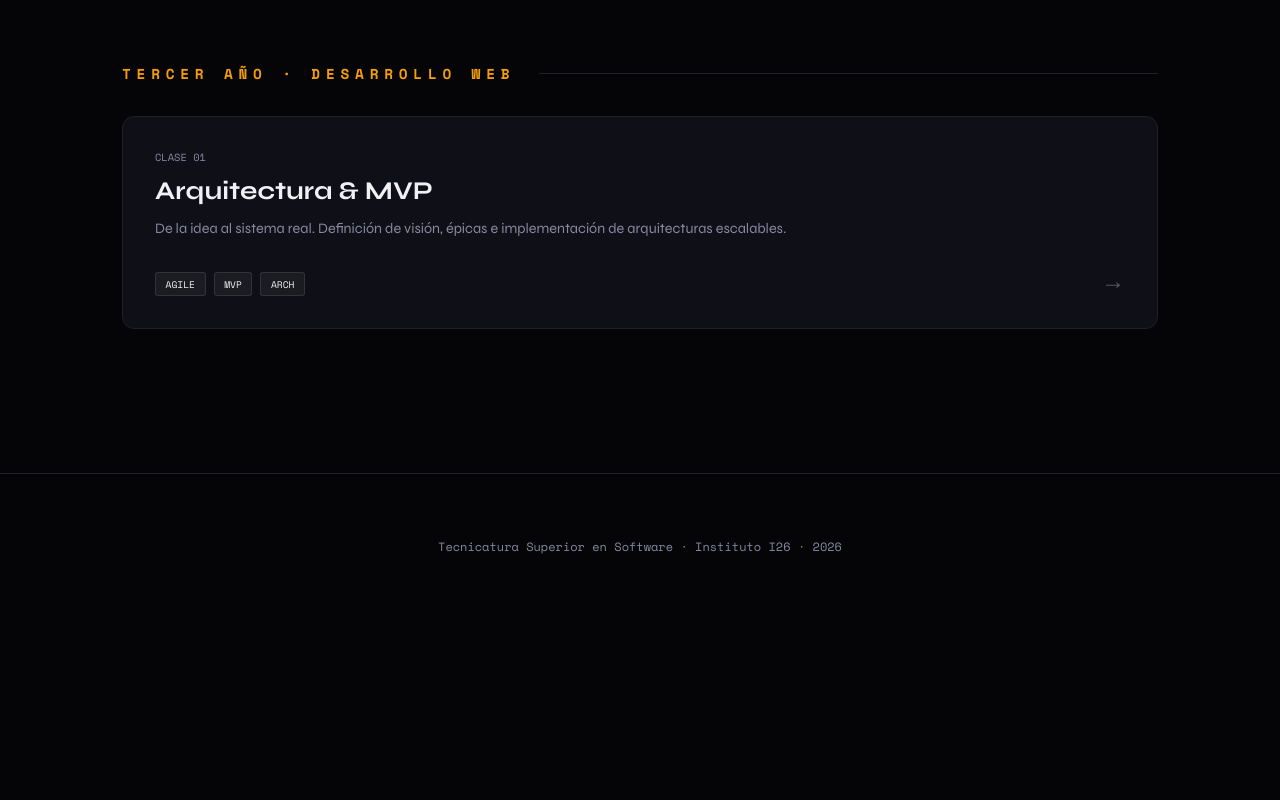
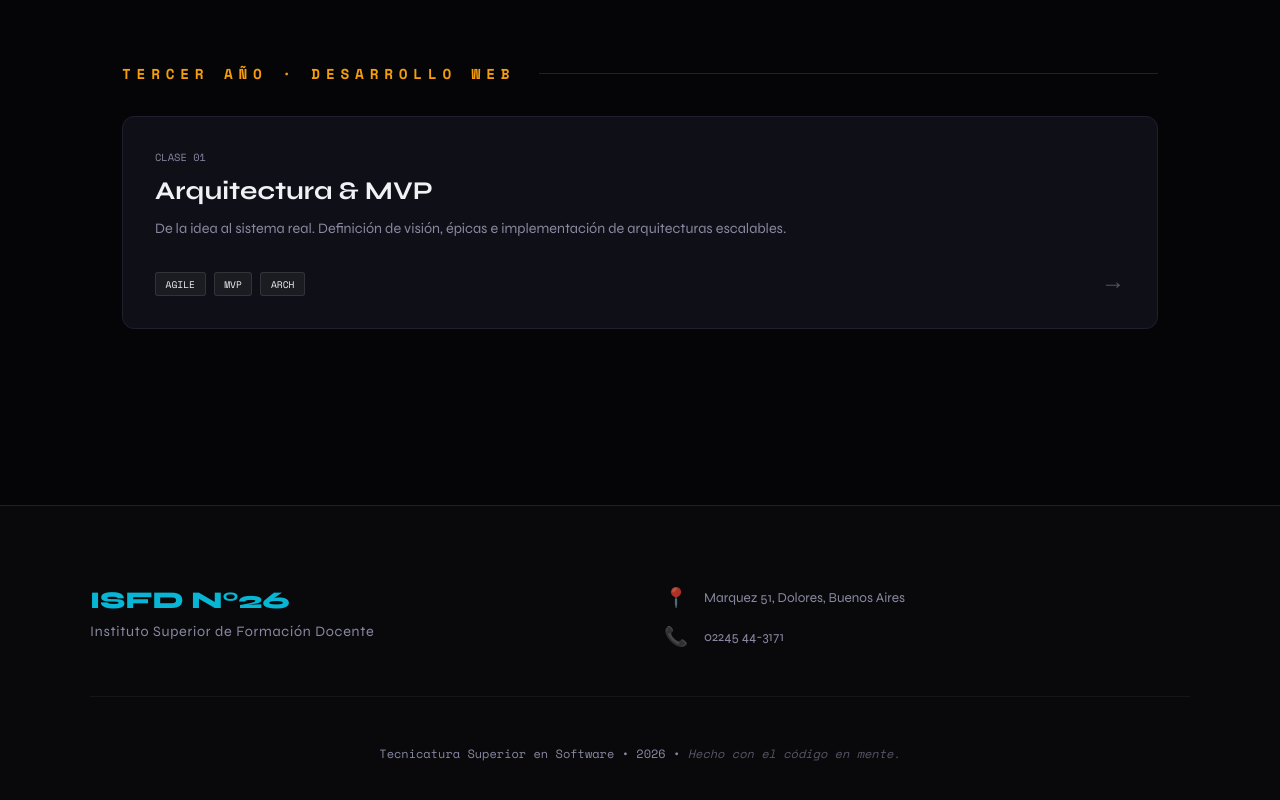
Before and after one commit to mjsis20052/i26, a plain HTML site: page index.html in a window 1280 px wide. Shown: the part 860-1660 px from the top of the page. Before the commit the page ends 1479 px from the top, so only its background shows below. Drawn offline with nearby package versions, Linux system fonts and the light colour scheme.

Commit message:
Update footer with institutional ISFD N°26 details

```diff
--- a/index.html
+++ b/index.html
@@ -188,22 +188,73 @@
         .card.c:hover h2 { color: var(--accent-c); }
 
         footer {
-            padding: 4rem 2rem;
-            text-align: center;
+            padding: 5rem 2rem 3rem;
+            background: rgba(255,255,255,0.02);
             border-top: 1px solid var(--border);
-            margin-top: 2rem;
+            margin-top: 4rem;
         }
 
-        footer p {
+        .footer-container {
+            max-width: 1100px;
+            margin: 0 auto;
+            display: grid;
+            grid-template-columns: 1fr 1fr;
+            gap: 3rem;
+        }
+
+        .footer-brand h3 {
+            font-size: 1.5rem;
+            font-weight: 800;
+            color: var(--accent-c);
+            margin-bottom: 0.5rem;
+        }
+
+        .footer-brand p {
+            color: var(--muted);
+            font-size: 0.9rem;
+            letter-spacing: 0.05em;
+        }
+
+        .footer-info {
+            display: flex;
+            flex-direction: column;
+            gap: 1rem;
+        }
+
+        .info-item {
+            display: flex;
+            align-items: center;
+            gap: 1rem;
+            color: var(--muted);
+            font-size: 0.85rem;
+        }
+
+        .info-icon {
+            font-size: 1.2rem;
+            opacity: 0.7;
+        }
+
+        .footer-bottom {
+            grid-column: 1 / -1;
+            padding-top: 3rem;
+            border-top: 1px solid rgba(255,255,255,0.05);
+            text-align: center;
             font-family: 'Space Mono', monospace;
             font-size: 0.75rem;
             color: var(--muted);
+        }
+
+        .footer-bottom .relaxed {
+            font-style: italic;
+            opacity: 0.6;
         }
 
         @media (max-width: 768px) {
             header { padding: 3rem 1.5rem; }
             h1 { font-size: 2.8rem; }
             .grid { grid-template-columns: 1fr; }
+            .footer-container { grid-template-columns: 1fr; gap: 2rem; text-align: center; }
+            .info-item { justify-content: center; }
         }
 
         /* ─── VISION SECTION ─── */
@@ -325,7 +376,25 @@
     </main>
 
     <footer>
-        <p>Tecnicatura Superior en Software · Instituto I26 · 2026</p>
+        <div class="footer-container">
+            <div class="footer-brand">
+                <h3>ISFD N°26</h3>
+                <p>Instituto Superior de Formación Docente</p>
+            </div>
+            <div class="footer-info">
+                <div class="info-item">
+                    <span class="info-icon">📍</span>
+                    <p>Marquez 51, Dolores, Buenos Aires</p>
+                </div>
+                <div class="info-item">
+                    <span class="info-icon">📞</span>
+                    <p>02245 44-3171</p>
+                </div>
+            </div>
+            <div class="footer-bottom">
+                <p>Tecnicatura Superior en Software &bull; 2026 &bull; <span class="relaxed">Hecho con el código en mente.</span></p>
+            </div>
+        </div>
     </footer>
 </body>
 </html>
```
